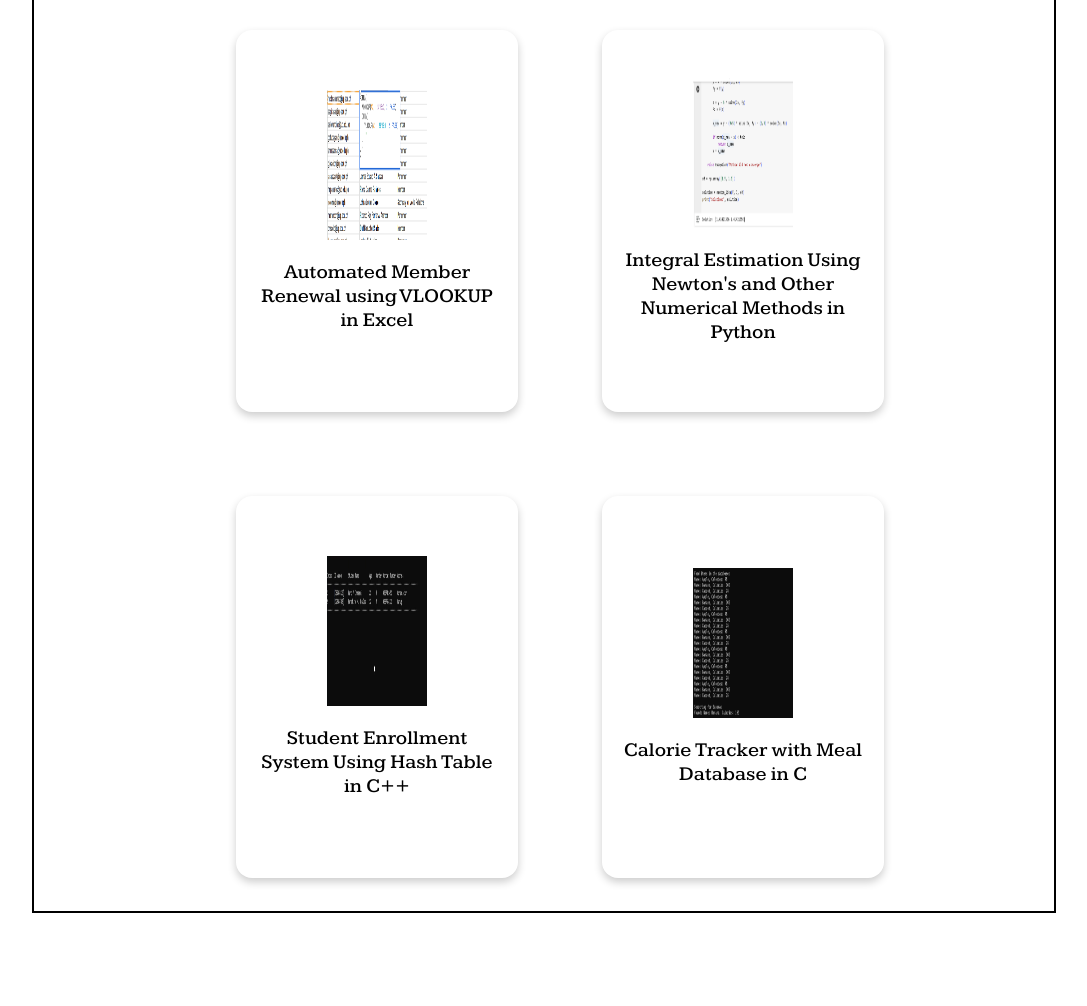
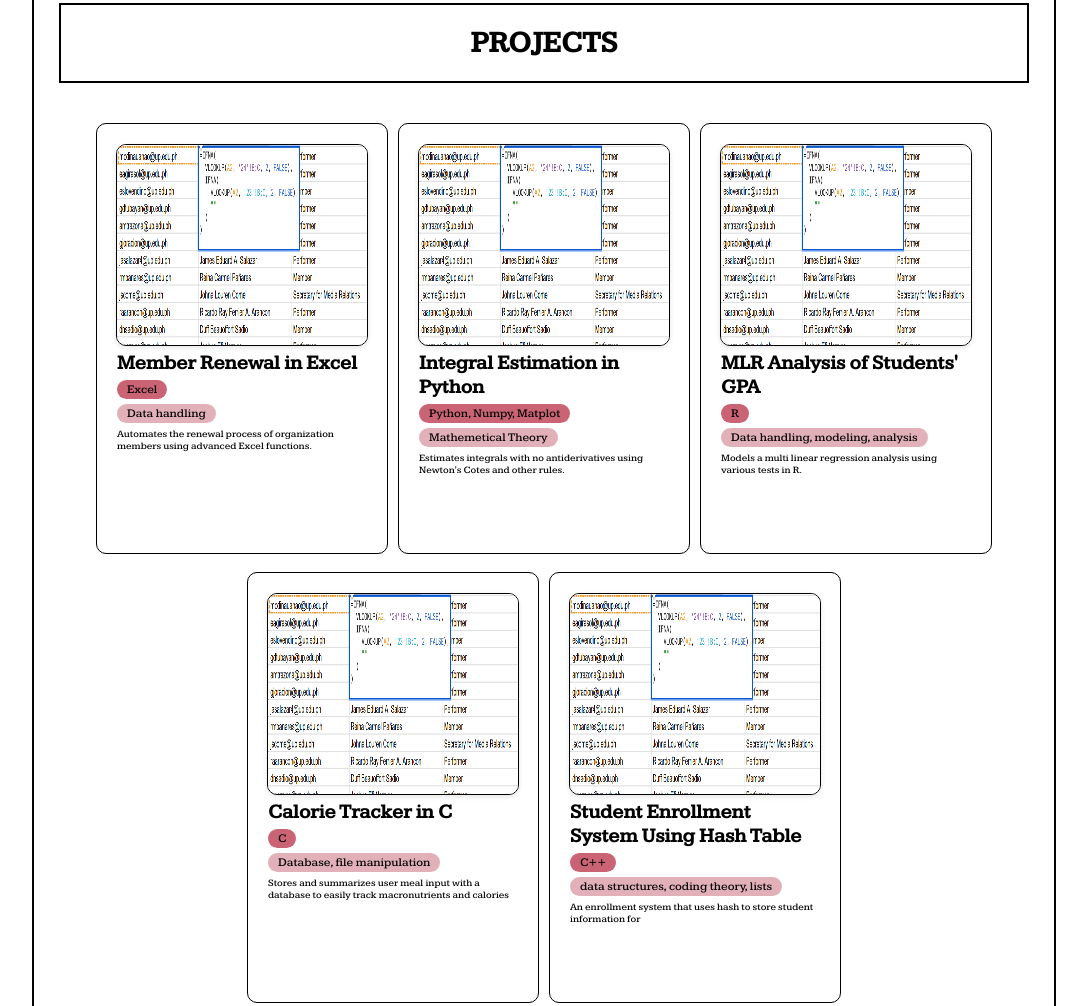
Before and after one commit to troymerales/Website-Portfolio, a plain HTML site: page index.html in a window 1280 px wide. Shown: the part 1476-2482 px from the top of the page, without its empty margins (96-1183 px from the left). Drawn offline with Linux system fonts and the light colour scheme.

Commit message:
Second Update

```diff
--- a/index.html
+++ b/index.html
@@ -25,26 +25,22 @@
 </header>
 
 
+<section id="main">
 <!----- Body ----->
-<section id="main">
 <div class="main">
 <h1>
-    <p style="font-size: 150px;
-    margin-bottom: 1px;
-    margin-top: 125px;">
-        Welcome!
-    </p>
-    I am <span style="color:rgb(165, 88, 100);">Benedicto M. Merales Jr</span>, a Math Undergrad.
+  <p style="margin: 150px 0 0 0;">Welcome!</p>
 </h1>
+<p style="text-align: center; font-size: 30px; margin-bottom: 0;">I am <span style="color:rgb(165, 88, 100);">Benedicto M. Merales Jr</span>, a Math Undergrad.</p> <br>
 <div class="subtitle">
-    A passionate math student with experience in academic research, programming projects, and student leadership. Seeking to contribute to learning and innovation in education and STEM advocacy.
+  A passionate math student with experience in academic research, programming projects, and student leadership. Seeking to contribute to learning and innovation in education and STEM advocacy.
 </div>
 </section>
 </div>
 
 <!----- Education ----->
-<section id="educ">
-<h2 style="text-align: center;">EDUCATION</h2>
+<section id="educ"><div class="content">
+<h2>EDUCATION</h2>
 <div class="row">
     <div class="column blur-on-hover text-swap" data-bg="Pictures/pshs.jpg">
         <p>
@@ -60,82 +56,85 @@
         </p>
     </div>
 </div>
-</section>
+</div></section>
 
 <!----- Projects ----->
-<section id="projects">
+<section id="projects"><div class="content">
 <h2>PROJECTS</h2>
 <div class="row">
-    <div class="cards-wrapper">
-  <div class="card-container">
-    <a href="nothing.html" class="no-style-link">
-    <div class="card">
-      <div class="front">
-        <img src="Projects/excel.png" alt="Excel Project" width="100" height="150">
-        <p>Automated Member Renewal using VLOOKUP in Excel</p>
-      </div>
-      <div class="back">
-        <p>Automates the renewal process of organization members using advanced Excel functions.</p>
-      </div>
+  <a href="1.html" class="no-style-link">
+    <div class="column">
+      <img src="Projects/excel.png" alt="Excel Project">
+      <span class="projtitle">Member Renewal in Excel</span>
+      <span class="projlang">Excel</span>
+      <span class="projskill">Data handling</span>
+      <span class="projdesc">Automates the renewal process of organization members using advanced Excel functions.</span>
     </div>
-    </a>
-  </div>
+  </a>
 
-  <div class="card-container">
-    <div class="card">
-      <div class="front">
-        <img src="Projects/integ.png" alt="Integration Project" width="100" height="150">
-        <p>Integral Estimation Using Newton's and Other Numerical Methods in Python</p>
-      </div>
-      <div class="back">
-        <p>Implements numerical integration techniques such as Newton-Cotes formulas to estimate definite integrals.</p>
-      </div>
+  <a href="1.html" class="no-style-link">
+    <div class="column">
+      <img src="Projects/excel.png" alt="Excel Project">
+      <span class="projtitle">Integral Estimation in Python</span>
+      <span class="projlang">Python, Numpy, Matplot</span>
+      <span class="projskill">Mathemetical Theory</span>
+      <span class="projdesc">Estimates integrals with no antiderivatives using Newton's Cotes and other rules.</span>
     </div>
-  </div>
+  </a>
 
-  <div class="card-container">
-    <div class="card">
-      <div class="front">
-        <img src="Projects/hash.png" alt="Hash Table Project" width="100" height="150">
-        <p>Student Enrollment System Using Hash Table in C++</p>
-      </div>
-      <div class="back">
-        <p>A basic enrollment system that uses hash tables for fast storage and retrieval of student records.</p>
-      </div>
+  <a href="1.html" class="no-style-link">
+    <div class="column">
+      <img src="Projects/excel.png" alt="Excel Project">
+      <span class="projtitle">MLR Analysis of Students' GPA</span>
+      <span class="projlang">R</span>
+      <span class="projskill">Data handling, modeling, analysis</span>
+      <span class="projdesc">Models a multi linear regression analysis using various tests in R.</span>
     </div>
-  </div>
+  </a>
 
-  <div class="card-container">
-    <div class="card">
-      <div class="front">
-        <img src="Projects/calorie.png" alt="Calorie Tracker Project" width="100" height="150">
-        <p>Calorie Tracker with Meal Database in C</p>
-      </div>
-      <div class="back">
-        <p>Tracks daily calorie intake by allowing users to input meals and view nutritional data.</p>
-      </div>
-    </div>
-  </div>
 </div>
 
+<div class="row">
+  <a href="1.html" class="no-style-link">
+    <div class="column">
+      <img src="Projects/excel.png" alt="Excel Project">
+      <span class="projtitle">Calorie Tracker in C</span>
+      <span class="projlang">C</span>
+      <span class="projskill">Database, file manipulation</span>
+      <span class="projdesc">Stores and summarizes user meal input with a database to easily track macronutrients and calories</span>
+    </div>
+  </a>
+
+  <a href="1.html" class="no-style-link">
+    <div class="column">
+      <img src="Projects/excel.png" alt="Excel Project">
+      <span class="projtitle">Student Enrollment System Using Hash Table</span>
+      <span class="projlang">C++</span>
+      <span class="projskill">data structures, coding theory, lists</span>
+      <span class="projdesc">An enrollment system that uses hash to store student information for </span>
+    </div>
+  </a>
+
+</div>
 </div>
 </section>
 
 <!----- Papers ----->
-<section id="papers">
+<section id="papers"><div class="content">
 <h2>ACADEMIC PAPERS</h2>
 <a href="Papers/supplementary.html" class="no-style-link">
-    <div class="row">
-        <div class="paptitle">A supplementary learning material in Pre-Calculus for incoming Undergraduate Student</div>
-        <div class="papdesc">
-            <i>Merales B, Bosboso K - August 2025</i><br>
-            Description: A learning resource designed to support undergraduate students in mastering Pre-Calculus concepts.
-        </div>
+  <div class="row">
+    <div class="paptitle">A supplementary learning material in Pre-Calculus for incoming Undergraduate Student</div>
+    <div class="papauthor">Merales, B., Bosoboso, K., Catequista, M. J. - 2025</div>
+    <div class="papdesc">
+        A learning resource designed to support undergraduate students in mastering Pre-Calculus concepts.
     </div>
+  </div>
 </a>
 <a href="Papers/regression analysis.html" class="no-style-link">
     <div class="row">
         <div class="paptitle">Modeling Academic Performance: A Multiple Linear Regression Analysis of High School Students' GPA</div>
+        <div class="papauthor">Lopez, Lim, Bosoboso, Merales, Baba - 2024</div>
         <div class="papdesc">Employs multiple linear regression (MLR) to explore the influence of various characteristics on the GPA of high school students aged 15-18.</div>
     </div>
 </a>
@@ -157,34 +156,34 @@
         <div class="papdesc">Analysis of how homework affects academic performance during remote learning sessions held amidst the COVID-19 Pandemic</div>
     </div>
 </a>
-</section>
+</div></section>
 
 <!----- Non-academic ----->
-<section id="non">
+<section id="non"><div class="content">
 <h2>NON-ACADEMIC PROJECTS AND VOLUNTEER WORK</h2>
 <div class="row">
-    <div class="column text-swap">
+    <div class="column text-swap blur-on-hover" data-bg="Pictures/pshs.jpg">
         <span class="default-text">AmpedUP</span>
         <span class="hover-text">Led a university-wide music and wellness event fostering student collaboration and emotional support through performance.</span>
     </div>
-    <div class="column text-swap">
+    <div class="column text-swap blur-on-hover" data-bg="Pictures/pshs.jpg">
         <span class="default-text">Cookout</span>
         <span class="hover-text">Directed the music segment of UP Cebu's largest annual student event.</span>
     </div>
-    <div class="column text-swap">
+    <div class="column text-swap blur-on-hover" data-bg="Pictures/pshs.jpg">
         <span class="default-text">UPSTRUM</span>
         <span class="hover-text">Established and led a music-centered org focused on creative collaboration among student performers.</span>
     </div>
-    <div class="column text-swap">
+    <div class="column text-swap blur-on-hover" data-bg="Pictures/pshs.jpg">
         <span class="default-text">Project E.A.B.E.</span>
         <span class="hover-text">Supported learning sessions for youth in Brgy. Pasil as part of NSTP-CWTS.</span>
     </div>
-    <div class="column text-swap">
+    <div class="column text-swap blur-on-hover" data-bg="Pictures/pshs.jpg">
         <span class="default-text">Giraffe Heroes Project</span>
         <span class="hover-text">Taught underprivileged children in Carigara, Leyte basic reading and math skills.</span>
     </div>
 </div>
-</section>
+</div></section>
 
 
 <script>
--- a/style.css
+++ b/style.css
@@ -1,3 +1,6 @@
+/*====================================================GLOBAL====================================================*/
+
+
 /*================== Fonts ==================*/
 @font-face {
   font-family: 'Kameron';
@@ -5,10 +8,10 @@
   font-weight: normal;
 }
 
-
 /*================== Global Styles ==================*/
 html {
   scroll-behavior: smooth;
+  background-color: white;
 }
 
 body {
@@ -19,32 +22,44 @@ body {
   color: black;
 }
 
-h1, .subtitle {
-  margin: 0 50px;
-  padding: 5px;
-  background-color: white;
-  color: black;
-}
 
 h1 {
   text-align: center;
-  margin-bottom: 10px;
+  margin: 0 0 20px 0;
+  padding: 20px;
+  background-color: rgb(26, 26, 26);
+  color: white;
+  font-size: 150px;
+}
+
+.subtitle {
+  margin: 0px 15% 100px;
 }
 
 h2 {
   color: black;
   background-color: white;
   text-align: center;
-  margin: 0 0 20px 0;
+  margin-bottom: 20px;
   padding: 20px 0;
   border: 2px solid black;
 }
 
 section {
-  margin: 0 10% 175px 10%;
+  margin: 0 10% 175px;
 }
 
-/*================== Header ==================*/
+#main {
+  margin: 0 !important;
+}
+
+section .content {
+  border: 2px solid black;
+  padding: 25px;
+}
+/*====================================================HEADER====================================================*/
+
+
 header {
   position: fixed;
   top: 0;
@@ -58,13 +73,51 @@ header {
   text-align: right;
 }
 
+/*================== Dropdown ==================*/
+.dropdown {
+  position: relative;
+  display: inline-block;
+}
 
-/*================== Column & Row Blocks ==================*/
+.dropdown-content {
+  display: none;
+  position: absolute;
+  top: 100%;
+  left: 0;
+  z-index: 999;
+  background-color: white;
+  border: 1px solid #000000;
+  min-width: 200px;
+  text-align: left;
+}
+
+.dropdown:hover .dropdown-content {
+  display: block;
+}
+
+.dropdown-content a {
+  display: block;
+  padding: 15px 12px;
+  line-height: 1;
+  text-decoration: none;
+  color: black;
+}
+
+.dropdown-content a:hover {
+  background-color: #686882;
+}
+
+/*====================================================BODY====================================================*/
+
+
+/*================== Layout Blocks ==================*/
 .row {
   display: flex;
+  flex-wrap: wrap;
   flex: 1;
   padding: 15px;
-  border: 2px solid black;
+  align-items: center;
+  justify-content: center;
 }
 
 .column {
@@ -74,13 +127,12 @@ header {
   justify-content: center;
   align-items: center;
   height: 350px;
+  border-radius: 10px;
   padding: 20px;
-  text-align: center;
   background-color: white;
   border: 0.5px solid black;
   margin: 10px;
 }
-
 
 /*================== Link Styling ==================*/
 .no-style-link,
@@ -95,7 +147,8 @@ header {
   padding: 5px;
 }
 
-.menu-no-style-link:hover {
+.menu-no-style-link:hover,
+.dropdown:hover .menu-no-style-link {
   background-color: #686882;
   border-radius: 5px;
 }
@@ -105,51 +158,10 @@ header {
 }
 
 
-/*================== Dropdown ==================*/
-.dropdown {
-  position: relative;
-  display: inline-block;
-}
-
-.dropdown-content {
-  display: none;
-  position: absolute;
-  top: 100%;
-  left: 0;
-  z-index: 999;
-  background-color: white;
-  border: 1px solid #ccc;
-  min-width: 200px;
-  padding: 0;
-  margin: 0;
-  text-align: left;
-}
-
-.dropdown:hover .dropdown-content {
-  display: block;
-}
-
-.dropdown:hover .menu-no-style-link {
-  background-color: #686882;
-  border-radius: 5px;
-}
-
-.dropdown-content a {
-  display: block;
-  padding: 15px 12px;
-  margin: 0;
-  line-height: 1;
-  text-decoration: none;
-  color: black;
-}
-
-.dropdown-content a:hover {
-  background-color: #f1f1f1;
-}
+/*====================================================EDUCATION====================================================*/
 
 
 /*================== Effects: Blur on Hover ==================*/
-
 #educ p {
   font-size: 40px;
   color: white;
@@ -178,21 +190,14 @@ header {
   background-size: cover;
   background-position: center;
   background-repeat: no-repeat;
-
-  filter: blur(1px) brightness(60%); /* initial blur & darken */
-  transition: filter 0.3s ease;
-  z-index: 0;
-
+  filter: blur(1px) brightness(60%);
   transform: scale(1);
   transition: filter 0.3s ease, transform 0.3s ease;
-
+  z-index: 0;
 }
 
 .blur-on-hover:hover::before {
-  filter: blur(6px) brightness(40%); /* stronger blur & darken on hover */
-  transform: scale(1.05);
   filter: blur(6px) brightness(40%);
-
 }
 
 .blur-on-hover > * {
@@ -200,9 +205,7 @@ header {
   z-index: 1;
 }
 
-
-
-/*================== Effects: Swap Text on Hover ==================*/
+/*================== Effects: Text Swap on Hover ==================*/
 .text-swap {
   position: relative;
   display: flex;
@@ -222,71 +225,117 @@ header {
 
 .text-swap:hover .hover-text {
   display: inline;
-
   font-size: 20px;
 }
 
 
-/*================== Papers Section ==================*/
+/*====================================================PROJECTS====================================================*/
+
+
+/*================== Image Styling ==================*/
+#projects img {
+  width: 250px;
+  height: 200px;
+  border-radius: 10px;
+  box-shadow: 0 2px 5px rgba(0, 0, 0, 0.1);
+  margin-top: 0%;
+  margin-bottom: 5px;
+  border: 0.01px solid black;
+}
+
+#projects .column {
+  flex: 0 0 100px;
+  width: 250px;
+}
+
+
+
+.projtitle {
+  font-size: 20px;
+  font-weight: 1000;
+}
+
+.projskill {
+  background-color: rgb(225, 176, 184);
+  border-radius: 15px;
+  padding: 2px 10px 2px 10px;
+  font-size: 12px;
+}
+
+.projlang {
+  background-color: rgb(202, 100, 117);
+  border-radius: 15px;
+  padding: 2px 10px 2px 10px;
+  font-size: 12px;
+}
+
+.projdesc{
+  font-size: 10px;
+}
+
+#projects .column {
+  position: relative;
+  z-index: 1;
+  transition: transform 0.1s ease;
+  margin: 5px;
+  display: flex;
+  flex-direction: column;
+  height: 100%;
+  justify-content: flex-start;
+}
+
+#projects .row {
+  display: flex;
+  align-items: stretch;
+  margin-bottom: 30px;
+}
+#projects .column:hover {
+  transform: scale(1.2); /* Slight enlargement */
+  box-shadow: 0 8px 16px rgba(0, 0, 0, 0.2); /* Optional for depth effect */
+  z-index: 10;
+}
+
+.projtitle,
+.projskill,
+.projlang,
+.projdesc {
+  align-self: flex-start;
+  margin-bottom: 5px;
+}
+
+
+/*====================================================PAPERS====================================================*/
 #papers .row {
   padding: 25px;
   display: block;
+  transition: transform 0.1s ease;
+  border: 2px solid black;
+  background-color: white;
 }
-
 #papers .row:hover {
-  padding: 20px;
+  transform: scale(1.1);
 }
 
 .paptitle {
-  text-decoration: underline;
-  font-size: 30px;
+
+  font-size: 25px;
+  font-weight: 1000;
+}
+.papauthor {
+  font-style: italic;
+}
+.papdesc {
+  font-size: 15px;
+}
+#papers .row {
+  margin-bottom: -5px;
 }
 
-/*card flip*/
-.cards-wrapper {
-  display: flex;
-  flex-wrap: wrap;
-  gap: 1rem;
-  justify-content: center;
+
+/*====================================================NON====================================================*/
+#non .column {
+  font-size: 20px;
+  color: white;
+  font-weight: 500;
+  text-shadow: 2px 2px 5px rgba(0, 0, 0, 0.5);
 }
-
-.card-container {
-  width: 250px;
-  height: 350px;
-  perspective: 1000px;
-  margin: 50px;
-}
-
-.card {
-  width: 100%;
-  height: 100%;
-  position: relative;
-  transform-style: preserve-3d;
-  transition: transform 0.6s ease;
-}
-
-.card-container:hover .card {
-  transform: rotateY(180deg);
-}
-
-.front, .back {
-  position: absolute;
-  width: 100%;
-  height: 100%;
-  border-radius: 1rem;
-  backface-visibility: hidden;
-  display: flex;
-  flex-direction: column;
-  align-items: center;
-  justify-content: center;
-  padding: 1rem;
-  box-shadow: 0 4px 8px rgba(0,0,0,0.2);
-  background-color: white;
-  text-align: center;
-}
-
-.back {
-  transform: rotateY(180deg);
-  background-color: #2d2d2d;
-  color: white;
-}
```
